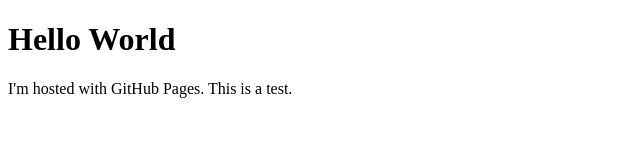
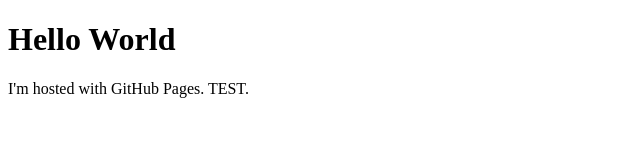
Before and after one commit to TinaNikou/TinaNikou.github.io, a plain HTML site: page index.html in a window 1280 px wide. Shown: the full height of the page, 0-640 px from the left. Drawn offline with Linux system fonts and the light colour scheme.

Commit message:
Update index.html

```diff
--- a/index.html
+++ b/index.html
@@ -2,6 +2,6 @@
 <html>
 <body>
 <h1>Hello World</h1>
-<p>I'm hosted with GitHub Pages. This is a test. </p>
+<p>I'm hosted with GitHub Pages. TEST.</p>
 </body>
 </html>
```
